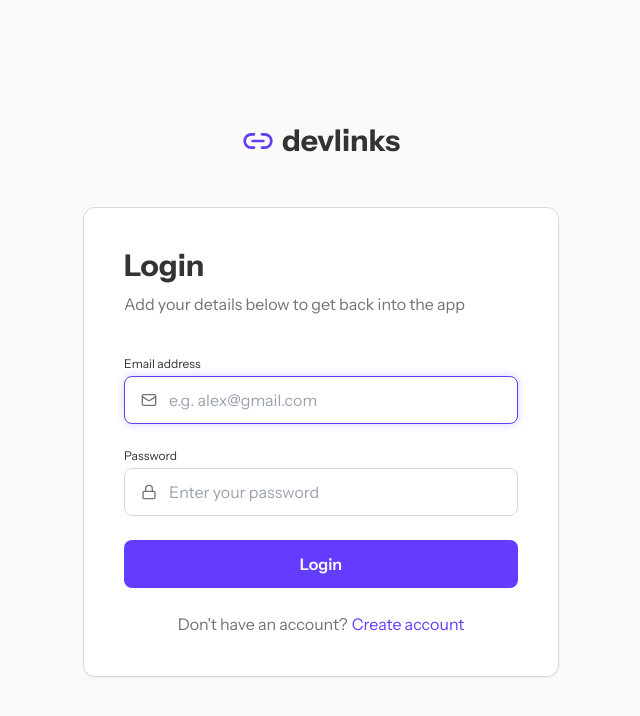
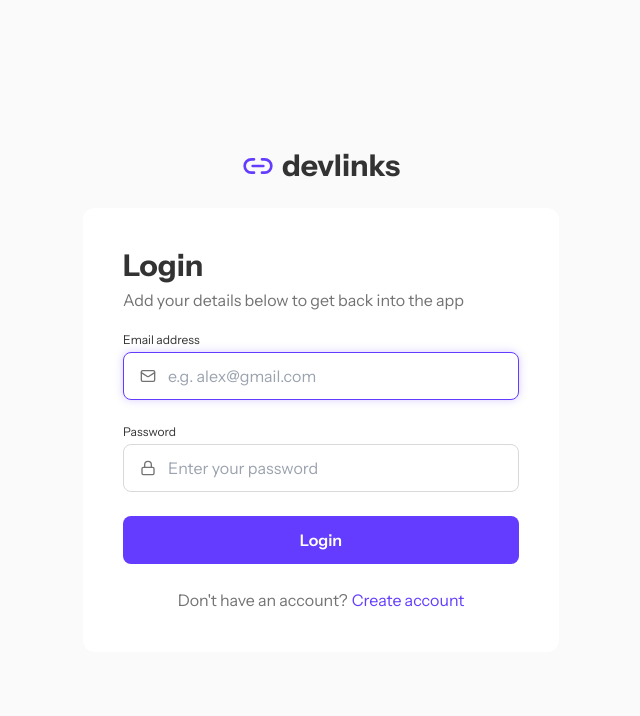
Before and after one commit to Wheezy049/dev-link, a Next.js app: page /login in a window 1280 px wide. Shown: the top 716 px of the page, without its empty margins (319-959 px from the left). Built offline with nearby package versions, Linux system fonts and the light colour scheme; no server answers.

Commit message:
style: make littles changes to my auth cards

```diff
--- a/app/(auth)/login/page.tsx
+++ b/app/(auth)/login/page.tsx
@@ -67,17 +67,17 @@ export default function LogIn() {
   return (
     <div className="flex flex-col justify-center min-h-screen w-full items-center bg-[#FAFAFA] py-12 px-4">
       {/* Logo Header */}
-      <div className="flex gap-2 justify-center items-center mb-12 select-none">
+      <div className="flex gap-2 justify-center items-center mb-6 select-none">
         <Link2 size={32} className="text-[#633CFF]" />
         <h1 className="text-[#333333] text-3xl font-bold">devlinks</h1>
       </div>
       {/* Form Container Card */}
       <form
         onSubmit={handleLogIn}
-        className="w-full max-w-[476px] p-8 md:p-10 bg-white border border-[#D9D9D9] rounded-xl shadow-sm"
+        className="w-full max-w-[476px] p-8 md:p-10 bg-white rounded-xl"
       >
-        <h2 className="text-[#333333] text-2xl md:text-3xl font-bold mb-2">Login</h2>
-        <p className="text-[#737373] text-base mb-10">
+        <h2 className="text-[#333333] text-2xl md:text-3xl font-bold mb-1">Login</h2>
+        <p className="text-[#737373] text-base mb-5">
           Add your details below to get back into the app
         </p>
         {/* Email Field */}
--- a/app/(auth)/signup/page.tsx
+++ b/app/(auth)/signup/page.tsx
@@ -83,17 +83,17 @@ export default function SignUp() {
   return (
     <div className="flex flex-col justify-center min-h-screen w-full items-center bg-[#FAFAFA] py-12 px-4">
       {/* Logo Header */}
-      <div className="flex gap-2 justify-center items-center mb-12 select-none">
+      <div className="flex gap-2 justify-center items-center mb-6 select-none">
         <Link2 size={32} className="text-[#633CFF]" />
         <h1 className="text-[#333333] text-3xl font-bold">devlinks</h1>
       </div>
       {/* Form Container Card */}
       <form
         onSubmit={handleSignUp}
-        className="w-full max-w-[476px] p-8 md:p-10 bg-white border border-[#D9D9D9] rounded-xl shadow-sm"
+        className="w-full max-w-[476px] p-8 md:p-10 bg-white rounded-xl"
       >
-        <h2 className="text-[#333333] text-2xl md:text-3xl font-bold mb-2">Create account</h2>
-        <p className="text-[#737373] text-base mb-10">Let’s get you started sharing your links!</p>
+        <h2 className="text-[#333333] text-2xl md:text-3xl font-bold mb-1">Create account</h2>
+        <p className="text-[#737373] text-base mb-5">Let’s get you started sharing your links!</p>
         {/* Email Field */}
         <div className="mb-6">
           <label className="mb-1 block text-[#333333] text-xs font-normal">Email address</label>
--- a/app/preview/page.tsx
+++ b/app/preview/page.tsx
@@ -54,7 +54,7 @@ export default function PreviewPage() {
       </header>
       {/* Centered Preview Card */}
       <main className="flex justify-center items-center px-4 pt-7 md:pt-16">
-        <div className="bg-white rounded-3xl border border-[#D9D9D9] md:border-none shadow-sm md:shadow-md px-14 py-12 w-full max-w-[349px] flex flex-col items-center">
+        <div className="bg-white rounded-3xl px-14 py-12 w-full max-w-[349px] flex flex-col items-center">
           {/* Avatar Picture */}
           <div className="w-[104px] h-[104px] rounded-full overflow-hidden flex items-center justify-center border-4 border-[#633CFF] mb-6 shadow-sm">
             {image ? (
--- a/app/user/[uid]/page.tsx
+++ b/app/user/[uid]/page.tsx
@@ -57,7 +57,7 @@ export default function PublicProfilePage() {
           The link sharing profile you are trying to visit does not exist or has been removed.
         </p>
         <a
-          href="/dashboard"
+          href="/"
           className="px-6 py-3 bg-[#633CFF] hover:bg-[#5733E5] text-white font-semibold rounded-lg transition-colors shadow-sm"
         >
           Create Your Own Profile
@@ -71,7 +71,7 @@ export default function PublicProfilePage() {
       <div className="absolute top-0 left-0 w-full h-[357px] bg-[#633CFF] rounded-b-[32px] -z-10 hidden md:block"></div>
       {/* Centered Preview Card */}
       <main className="flex justify-center items-center px-4 pt-16 md:pt-36">
-        <div className="bg-white rounded-3xl border border-[#D9D9D9] md:border-none shadow-sm md:shadow-md px-14 py-12 w-full max-w-[349px] flex flex-col items-center">
+        <div className="bg-white rounded-3xl px-14 py-12 w-full max-w-[349px] flex flex-col items-center">
           {/* Avatar Picture */}
           <div className="w-[104px] h-[104px] rounded-full overflow-hidden flex items-center justify-center border-4 border-[#633CFF] mb-6 shadow-sm">
             {profile.profileImage ? (
@@ -128,6 +128,15 @@ export default function PublicProfilePage() {
               })
             )}
           </div>
+          {/* Create Your Own Profile button for guests/viewers */}
+          <div className="mt-8 w-full border-t border-gray-100 pt-6">
+            <a
+              href="/"
+              className="flex items-center justify-center h-12 w-full border border-[#633CFF] text-[#633CFF] hover:bg-[#EFEBFF] font-semibold rounded-lg transition-colors text-base"
+            >
+              Create Your Own Profile
+            </a>
+          </div>
         </div>
       </main>
     </div>
```
